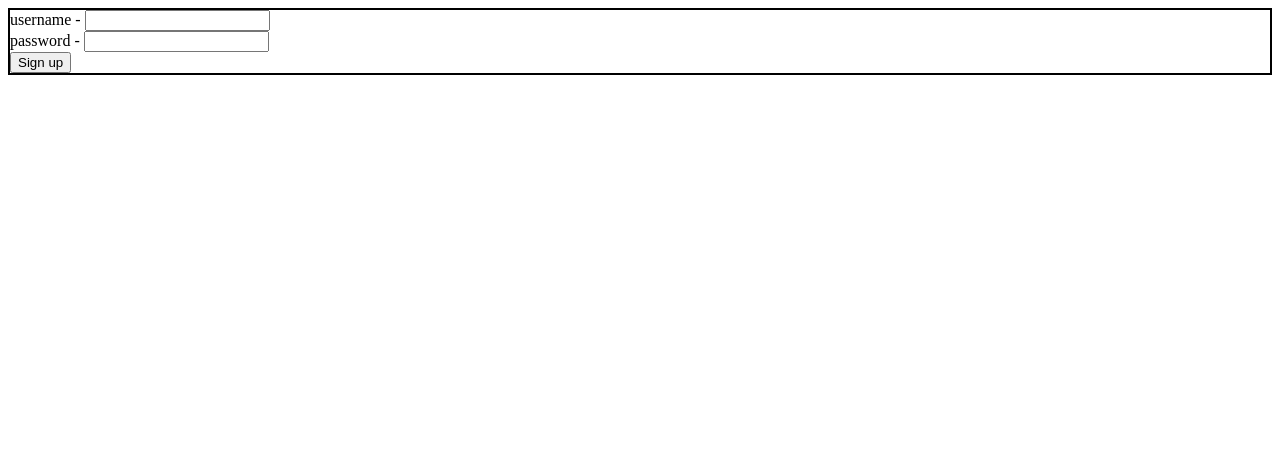
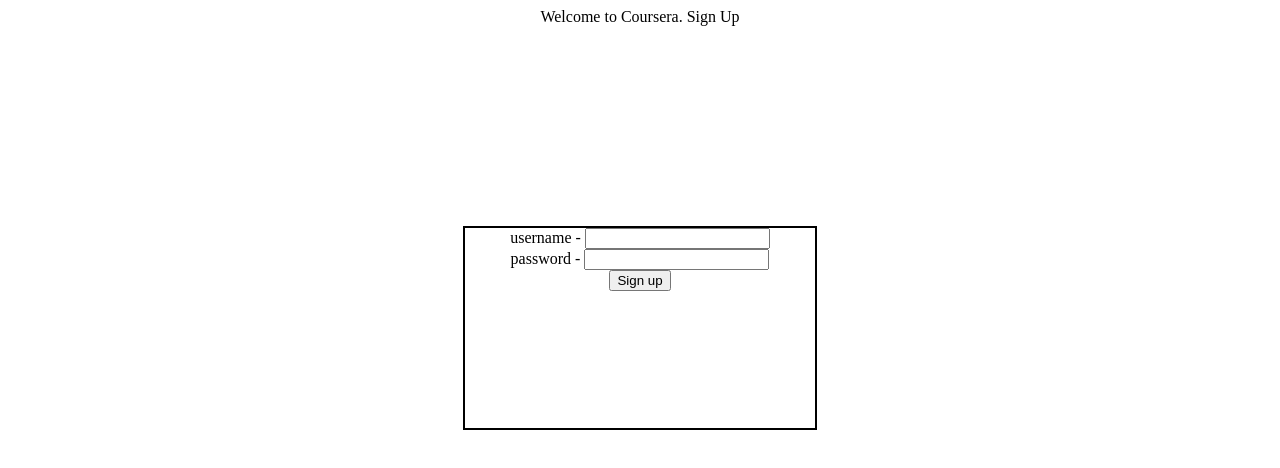
Before and after one commit to error-4u/flix-, a React (Vite) app: page / in a window 1280 px wide. Shown: the top 468 px of the page. Built offline with nearby package versions, Linux system fonts and the light colour scheme.

Commit message:
styled Signup

```diff
--- a/src/components/Signup.jsx
+++ b/src/components/Signup.jsx
@@ -2,8 +2,17 @@
 
 
     return <div>
+        <center>
+            <div>Welcome to Coursera. Sign Up</div>
     <div style={{
-        border: "2px solid black"
+        border: "2px solid black",
+        width: 350,
+        marginTop: 200,
+        height: 200,
+
+
+
+
     }}>
      username - <input type = {"text"}></input>
      <br />
@@ -11,6 +20,7 @@
      <br />
      <button>Sign up</button>
      </div>
+     </center>
 
     </div>
 
```
